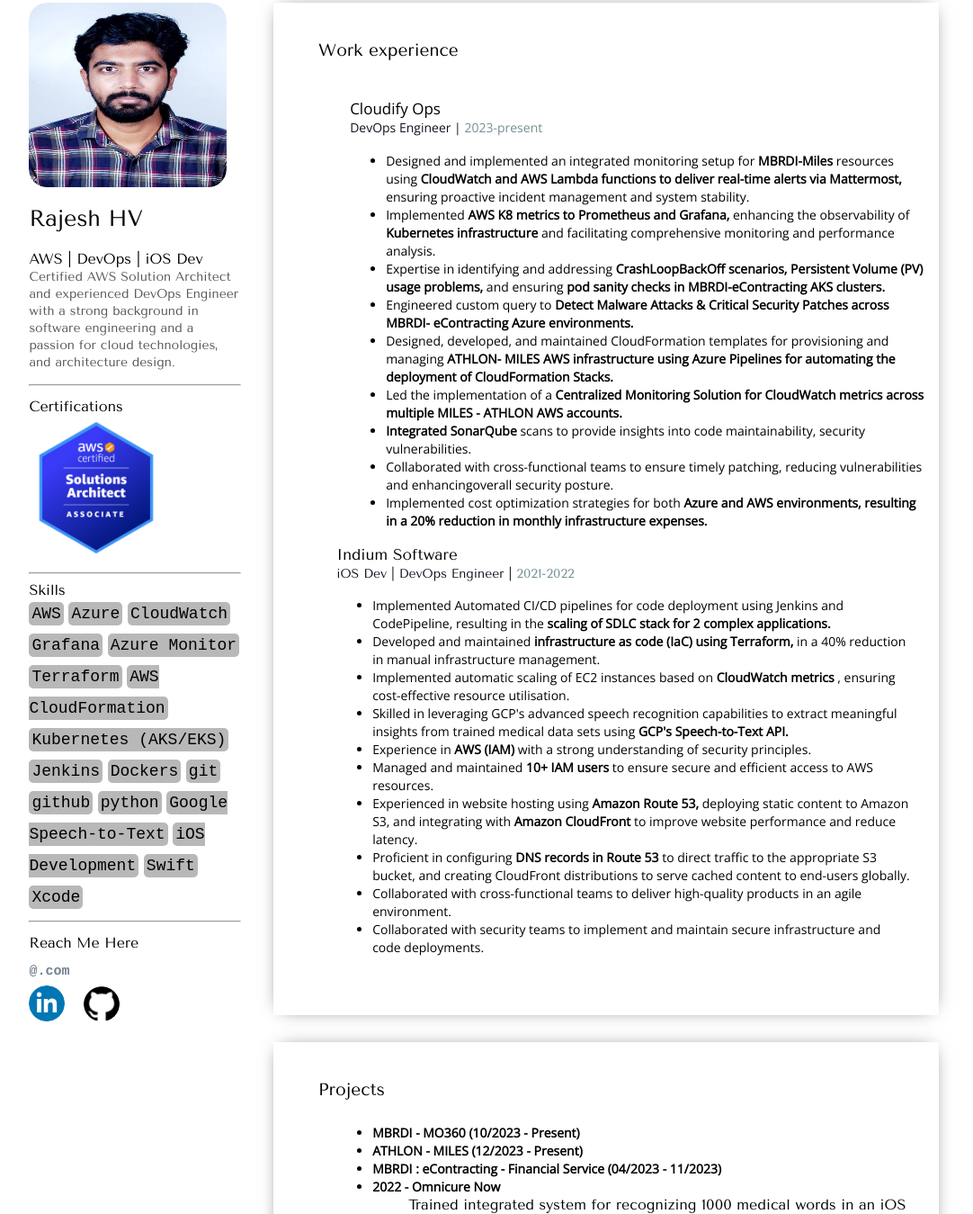
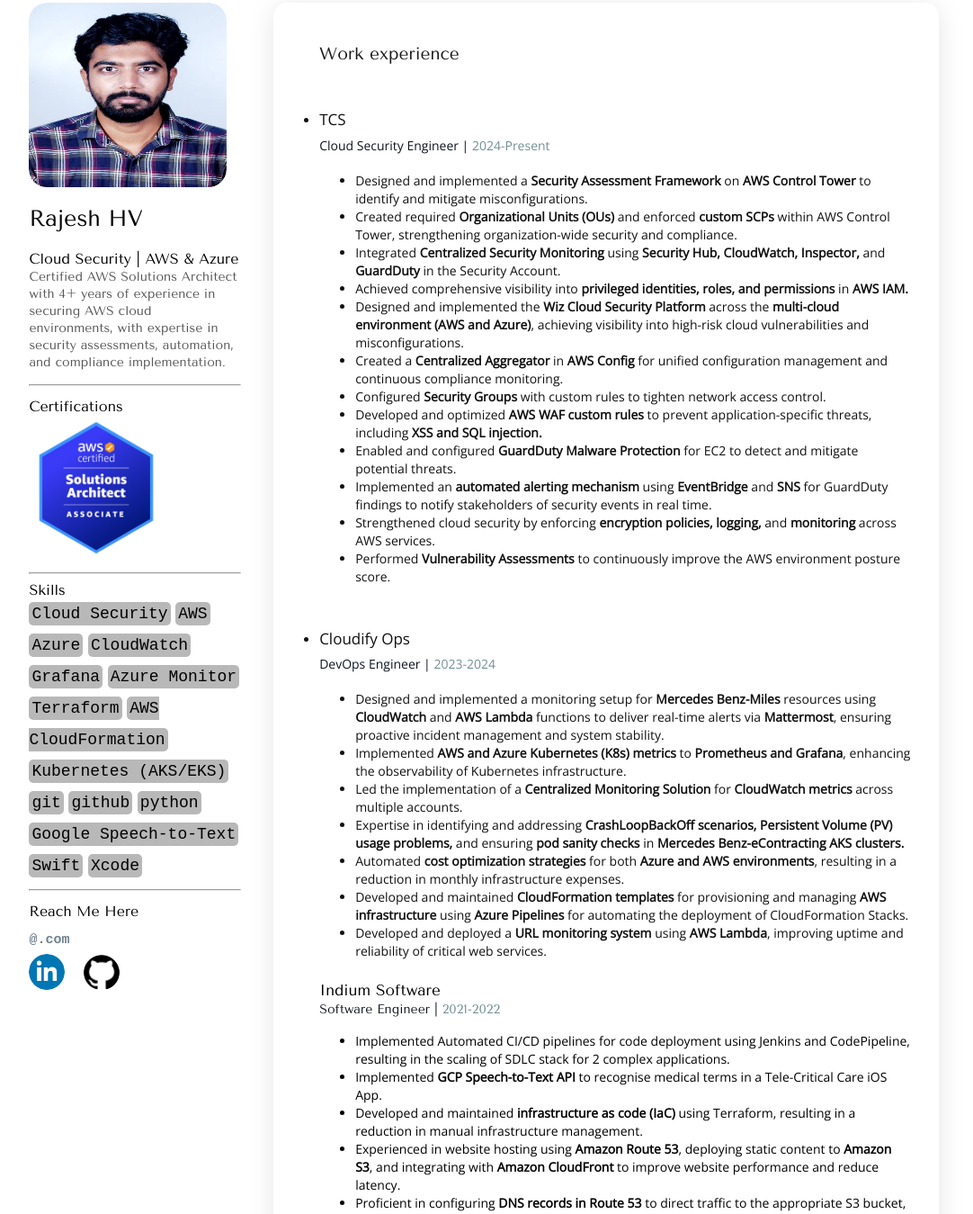
Before and after one commit to rajeshhv/Cloud-Resume, a plain HTML site: page index.html in a window 1280 px wide. Shown: the part 68-1417 px from the top of the page at 90% size, without its empty margins (102-1184 px from the left). Drawn offline with nearby package versions, Linux system fonts and the light colour scheme; a script that the page names is missing.

Commit message:
Resume change content

```diff
--- a/index.html
+++ b/index.html
@@ -16,7 +16,7 @@
 				</div>
 
 				<p id="name">Rajesh HV<br></p>
-				<p>AWS | DevOps | iOS Dev <br><span id="description">Certified AWS Solution Architect and experienced DevOps Engineer with a strong background in software engineering and a passion for cloud technologies, and architecture design. </span></p>
+				<p>Cloud Security | AWS & Azure<br><span id="description">Certified AWS Solutions Architect with 4+ years of experience in securing AWS cloud environments, with expertise in security assessments, automation, and compliance implementation. </span></p>
 				<hr width="100%">
 				<div id="sidepanel-section-title">Certifications<br>
 					 <a href="https://www.credly.com/badges/99123122-3128-4738-8778-00f0553df642" class="link" target="_blank">
@@ -26,6 +26,7 @@
 				<hr width="100%">
 				<div id="skills">
 					<p style="display:inline;">Skills</p><br>
+					<p id="skill-stronger">Cloud Security</p>
 					<p id="skill-stronger">AWS</p>
 					<p id="skill-stronger">Azure</p>
 					<p id="skill-stronger">CloudWatch</p>
@@ -34,13 +35,10 @@
 					<p id="skill-stronger">Terraform</p>
 					<p id="skill-stronger">AWS CloudFormation</p>
 					<p id="skill-stronger">Kubernetes (AKS/EKS)</p>
-					<p id="skill-stronger">Jenkins</p>
-					<p id="skill-stronger">Dockers</p>
 					<p id="skill-stronger">git</p>
 					<p id="skill-stronger">github</p>
 					<p id="skill-stronger">python</p>
 					<p id="skill-stronger">Google Speech-to-Text</p>
-					<p id="skill-stronger">iOS Development</p>
 					<p id="skill-stronger">Swift</p>
 					<p id="skill-stronger">Xcode</p>
 				</div>
@@ -69,40 +67,51 @@
 					<p>&nbsp;&nbsp;&nbsp;Work experience</p>
 <ul>
   <li>
-    <p class="tag">Cloudify Ops<br><span>DevOps Engineer | <span>2023-present</span></span></p>
+    <p class="tag">TCS<br><span>Cloud Security Engineer | <span>2024-Present</span></span></p>
     <ul>
-      <li>Designed and implemented an integrated monitoring setup for <strong>MBRDI-Miles</strong> resources using <strong>CloudWatch and AWS Lambda functions to deliver real-time alerts via Mattermost,</strong> ensuring proactive incident management and system stability.</li>
-      <li>Implemented <strong>AWS K8 metrics to Prometheus and Grafana,</strong> enhancing the observability of <strong>Kubernetes infrastructure</strong> and facilitating comprehensive monitoring and performance analysis.</li>
-	  <li>Expertise in identifying and addressing <strong>CrashLoopBackOff scenarios, Persistent Volume (PV) usage problems,</strong> and ensuring <strong>pod sanity checks in MBRDI-eContracting AKS clusters.</strong> </li>
-	  <li>Engineered custom query to <strong>Detect Malware Attacks & Critical Security Patches across MBRDI- eContracting Azure environments.</strong></li>
-	  <li>Designed, developed, and maintained CloudFormation templates for provisioning and managing <strong>ATHLON- MILES AWS infrastructure using Azure Pipelines for automating the deployment of CloudFormation Stacks.</strong></li>
-	  <li>Led the implementation of a <strong>Centralized Monitoring Solution for CloudWatch metrics across multiple MILES - ATHLON AWS accounts.</strong> </li>
-	  <li><strong>Integrated SonarQube</strong> scans to provide insights into code maintainability, security vulnerabilities.</li>
-	  <li>Collaborated with cross-functional teams to ensure timely patching, reducing vulnerabilities and enhancingoverall security posture.</li>
-	  <li>Implemented cost optimization strategies for both <strong>Azure and AWS environments, resulting in a 20% reduction in monthly infrastructure expenses.</strong></li>
+    <li>Designed and implemented a <strong>Security Assessment Framework</strong> on <strong>AWS Control Tower</strong> to identify and mitigate misconfigurations.</li>
+    <li>Created required <strong>Organizational Units (OUs)</strong> and enforced <strong>custom SCPs</strong> within AWS Control Tower, strengthening organization-wide security and compliance.</li>
+    <li>Integrated <strong>Centralized Security Monitoring</strong> using <strong>Security Hub, CloudWatch, Inspector,</strong> and <strong>GuardDuty</strong> in the Security Account.</li>
+	<li>Achieved comprehensive visibility into <strong>privileged identities, roles, and permissions</strong> in <strong>AWS IAM.</strong></li>
+	<li>Designed and implemented the <strong>Wiz Cloud Security Platform</strong> across the <strong>multi-cloud environment (AWS and Azure)</strong>, achieving visibility into high-risk cloud vulnerabilities and misconfigurations.</li>
+	<li>Created a <strong>Centralized Aggregator</strong> in <strong>AWS Config</strong> for unified configuration management and continuous compliance monitoring.</li>
+	<li>Configured <strong>Security Groups</strong> with custom rules to tighten network access control.</li>
+	<li>Developed and optimized <strong>AWS WAF custom rules</strong> to prevent application-specific threats, including <strong>XSS and SQL injection.</strong></li>
+	<li>Enabled and configured <strong>GuardDuty Malware Protection</strong> for EC2 to detect and mitigate potential threats.</li>
+	<li>Implemented an <strong>automated alerting mechanism</strong> using <strong>EventBridge</strong> and <strong>SNS</strong> for GuardDuty findings to notify stakeholders of security events in real time.</li>
+	<li>Strengthened cloud security by enforcing <strong>encryption policies, logging,</strong> and <strong>monitoring</strong> across AWS services.</li>
+	<li>Performed <strong>Vulnerability Assessments</strong> to continuously improve the AWS environment posture score.</li>
+    </ul>
+  </li>
+</ul>
+
+
+<ul>
+  <li>
+    <p class="tag">Cloudify Ops<br><span>DevOps Engineer | <span>2023-2024</span></span></p>
+    <ul>
+      <li>Designed and implemented a monitoring setup for <strong>Mercedes Benz-Miles</strong> resources using <strong>CloudWatch</strong> and <strong>AWS Lambda</strong> functions to deliver real-time alerts via <strong>Mattermost</strong>, ensuring proactive incident management and system stability.</li>
+	  <li>Implemented <strong>AWS and Azure Kubernetes (K8s) metrics</strong> to <strong>Prometheus and Grafana</strong>, enhancing the observability of Kubernetes infrastructure.</li>
+      <li>Led the implementation of a <strong>Centralized Monitoring Solution</strong> for <strong>CloudWatch metrics</strong> across multiple accounts.</li>
+      <li>Expertise in identifying and addressing <strong>CrashLoopBackOff scenarios, Persistent Volume (PV) usage problems,</strong> and ensuring <strong>pod sanity checks</strong> in <strong>Mercedes Benz-eContracting AKS clusters.</strong></li>
+      <li>Automated <strong>cost optimization strategies</strong> for both <strong>Azure and AWS environments</strong>, resulting in a reduction in monthly infrastructure expenses.</li>
+      <li>Developed and maintained <strong>CloudFormation templates</strong> for provisioning and managing <strong>AWS infrastructure</strong> using <strong>Azure Pipelines</strong> for automating the deployment of CloudFormation Stacks.</li>
+      <li>Developed and deployed a <strong>URL monitoring system</strong> using <strong>AWS Lambda</strong>, improving uptime and reliability of critical web services.</li>
+
 
     </ul>
   </li>
 </ul>
 
 					<ul>
-						<p class="tag">Indium Software<br><span>iOS Dev | DevOps Engineer | <span>2021-2022</span></span></p>
+						<p class="tag">Indium Software<br><span>Software Engineer | <span>2021-2022</span></span></p>
 						<ul>
-							<li>Implemented Automated CI/CD pipelines for code deployment using Jenkins and CodePipeline, resulting in the <strong>scaling of SDLC stack for 2 complex applications.</strong></li>
-							<li>Developed and maintained <strong>infrastructure as code (IaC) using Terraform,</strong> in a 40% reduction in manual infrastructure management.
-							</li>
-							<li>Implemented automatic scaling of EC2 instances based on <strong>CloudWatch metrics</strong> , ensuring cost-effective resource utilisation.</li>
-							<li>Skilled in leveraging GCP's advanced speech recognition capabilities to extract meaningful insights from trained medical data sets using <strong>GCP's Speech-to-Text API.</strong> </li>
-							<li>Experience in <strong>AWS (IAM)</strong> with a strong understanding of security principles.</li>
-							<li>Managed and maintained <strong>10+ IAM users</strong> to ensure secure and efficient access to AWS resources.
-							</li>
-							<li>Experienced in website hosting using <strong>Amazon Route 53,</strong> deploying static content to Amazon S3, and integrating with <strong>Amazon CloudFront</strong> to improve website performance and reduce latency.
-							</li>
+							<li>Implemented Automated CI/CD pipelines for code deployment using Jenkins and CodePipeline, resulting in the scaling of SDLC stack for 2 complex applications.</li>
+							<li>Implemented <strong>GCP Speech-to-Text API</strong> to recognise medical terms in a Tele-Critical Care iOS App.</li>
+							<li>Developed and maintained <strong>infrastructure as code (IaC)</strong> using Terraform, resulting in a reduction in manual infrastructure management.</li>
+							<li>Experienced in website hosting using <strong>Amazon Route 53</strong>, deploying static content to <strong>Amazon S3</strong>, and integrating with <strong>Amazon CloudFront</strong> to improve website performance and reduce latency.</li>
 							<li>Proficient in configuring <strong>DNS records in Route 53</strong> to direct traffic to the appropriate S3 bucket, and creating CloudFront distributions to serve cached content to end-users globally.</li>
-							<li>Collaborated with cross-functional teams to deliver high-quality products in an agile environment.</li>
-							<li>
-								Collaborated with security teams to implement and maintain secure infrastructure and code deployments.
-								</li>
+
 							<br>
 						</ul>
 					</ul>
@@ -113,9 +122,10 @@
 					<ul>
 
 						<ul>
-						<li><strong>MBRDI - MO360 (10/2023 - Present)</strong></li>
-						<li><strong>ATHLON - MILES (12/2023 - Present)</strong></li>
-						<li><strong>MBRDI : eContracting - Financial Service (04/2023 - 11/2023)</strong></li>
+						<li><strong>OP - (06/2025 - Present)</strong></li>
+						<li><strong>RAF (Road Accident Fund) - (09/2024 - 05/2025)</strong></li>
+						<li><strong>Mercedes Benz : ATHLON - MILES (12/2023 - 08/2024)</strong></li>
+						<li><strong>eContracting - Financial Service (04/2023 - 11/2023)</strong></li>
 						<li><strong>2022 - Omnicure Now</strong> </li>
 						<ul>Trained integrated system for recognizing 1000 medical words in an iOS app</ul>
 							<ul><a href="https://apps.apple.com/in/app/omnicure-now/id1515928477"target="_blank" class="link">App Store Link</a></ul>
--- a/style.css
+++ b/style.css
@@ -43,26 +43,44 @@
     color: #555;
     font-size: 14px;
 }
-.page > ul > li{
-    padding: 0 0 0 15px;
-    position: relative;
-    display: inline-block;
-    width: 100%;
+.page {
+  background: rgba(255, 255, 255, 0.25); /* translucent white */
+  border-radius: 16px;
+  box-shadow: 0 4px 30px rgba(0, 0, 0, 0.1);
+  backdrop-filter: blur(12px);
+  -webkit-backdrop-filter: blur(12px); /* for Safari/iOS */
+  border: 1px solid rgba(255, 255, 255, 0.3);
+  padding: 20px 30px 30px 30px;
+  margin-bottom: 30px;
+  overflow-x: hidden;
+  transition: all 0.3s ease;
 }
-.page{
-    box-shadow: 0px 0px 20px -9px rgba(0,0,0,0.75);
-    overflow-x: hidden;
-    margin-bottom: 30px;
-    padding: 15px 30px 30px 30px;
-    background-color: #fff;
+
+.page:hover {
+  transform: translateY(-4px);
+  box-shadow: 0 8px 40px rgba(0, 0, 0, 0.15);
 }
-.page > p{
-    font-size: 19px;
-    line-height: 2;
+
+.page > p {
+  font-size: 19px;
+  line-height: 1.8;
+  font-weight: 500;
+  color: #1a1a1a;
 }
-.page > ul{
-    list-style-type: none;
+
+.page > ul {
+  list-style-type: disc;
+  padding-left: 20px;
+  margin-top: 10px;
 }
+
+.page > ul > li {
+  display: list-item;
+  padding: 6px 0;
+  line-height: 1.6;
+  color: #111;
+}
+
 .tag{
     font-size: 17px;
 }
```
